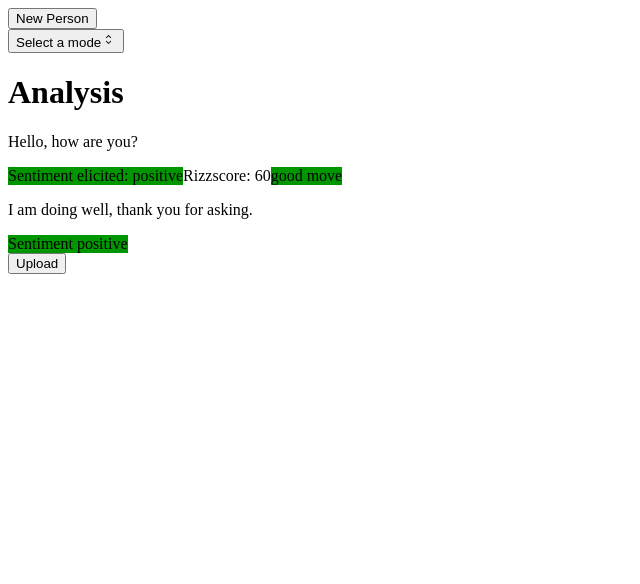
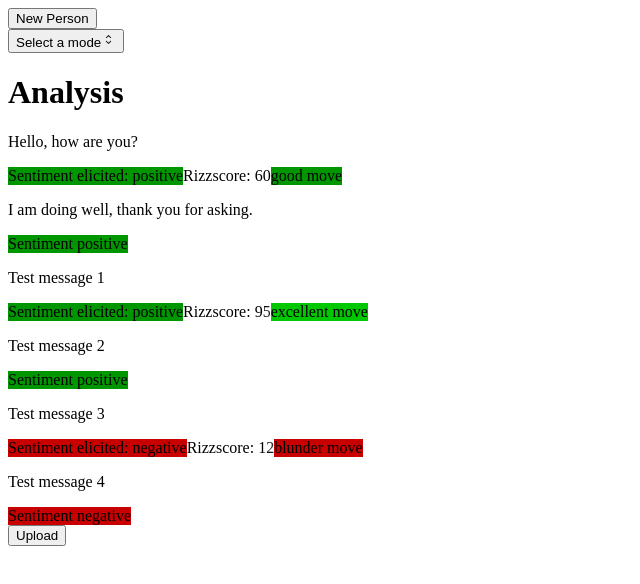
Before and after one commit to LittleWhole/HackUMBC2024, a Next.js app in the folder rizzlabs/: page / in a window 1280 px wide. Shown: the top 584 px of the page, without its empty margins (0-640 px from the left). Built offline with nearby package versions, Linux system fonts and the light colour scheme.

Commit message:
FINAL FINAL COMMIT

```diff
--- a/rizzlabs/app/page.tsx
+++ b/rizzlabs/app/page.tsx
@@ -63,6 +63,46 @@ export default function Home() {
             rizzscore: 90,
             status: Status.EXCELLENT,
             commentary: "Great response!"
+          },
+        },
+        {
+          content: "Test message 1",
+          party: Party.USER,
+          analysis: {
+            sentiment: Sentiment.POSITIVE,
+            rizzscore: 95,
+            status: Status.EXCELLENT,
+            commentary: "Great response!!!!!!! Because aaaaa and bbbbb"
+          },
+        },
+        {
+          content: "Test message 2",
+          party: Party.OTHER,
+          analysis: {
+            sentiment: Sentiment.POSITIVE,
+            rizzscore: 95,
+            status: Status.EXCELLENT,
+            commentary: "Great response!!!! Because aaaaa and bbbbb"
+          },
+        },
+        {
+          content: "Test message 3",
+          party: Party.USER,
+          analysis: {
+            sentiment: Sentiment.NEGATIVE,
+            rizzscore: 12,
+            status: Status.BLUNDER,
+            commentary: "Horrible response because xxxx and yyyyy and zzzz"
+          },
+        },
+        {
+          content: "Test message 4",
+          party: Party.OTHER,
+          analysis: {
+            sentiment: Sentiment.NEGATIVE,
+            rizzscore: 12,
+            status: Status.BLUNDER,
+            commentary: "Horrible response because xxxx and yyyyy and zzzz"
           },
         },
       ]));
--- a/rizzlabs/components/analysis.tsx
+++ b/rizzlabs/components/analysis.tsx
@@ -68,7 +68,7 @@ export default function Analysis({ texts }: { texts: Array<Text> }) {
             <div className="space-y-4">
                 {texts.map((text, index) => (
                     <div key={index} className={`flex flex-col space-y-2 ${text.party === Party.USER ? 'items-end' : 'items-start'}`}>
-                        <div className={`bg-gray-700 p-4 rounded-lg shadow-md hover:bg-gray-600 hover:shadow-lg transition duration-300 ${text.party === Party.USER ? 'bg-blue-500' : 'bg-gray-700'}`}>
+                        <div className={`${text.party === Party.USER ? `bg-pink-700` : `bg-gray-700`} p-4 rounded-lg shadow-md hover:bg-gray-600 hover:shadow-lg transition duration-300 ${text.party === Party.USER ? 'bg-blue-500' : 'bg-gray-700'}`}>
                             <p className="text-lg">{text.content}</p>
                         </div>
                         <div className="flex space-x-2">
--- a/rizzlabs/components/ui/message.tsx
+++ b/rizzlabs/components/ui/message.tsx
@@ -12,7 +12,7 @@ const Message: React.FC<MessageProps> = ({ role, content }) => {
     }`}>
       {content.map((item, idx) => (
         <div key={idx} className={`max-w-xs break-words rounded-t-xl p-3 ${
-          role === 'user' ? "bg-green-600 text-white  rounded-bl-xl" : "bg-neutral-700 text-white  rounded-br-xl"
+          role === 'user' ? "bg-pink-700 text-white  rounded-bl-xl" : "bg-neutral-700 text-white  rounded-br-xl"
         }`}>
           {item.text}
         </div>
--- a/rizzlabs/components/uploadsheet.tsx
+++ b/rizzlabs/components/uploadsheet.tsx
@@ -44,7 +44,13 @@ export default function UploadSheet(setConvo: Dispatch<SetStateAction<never[]>>)
                     </div>
                     <SheetFooter>
                         <SheetClose asChild>
+                            <div className="flex flex-row">
                             <Button type="button" onClick={handleSave}>Save changes</Button>
+                            <div className="m-2"></div>
+                            <p>or</p>
+                            <div className="m-2"></div>
+                            <Button type="button" onClick={handleSave}>Upload image</Button>
+                            </div>
                         </SheetClose>
                     </SheetFooter>
                 </SheetContent>
```
